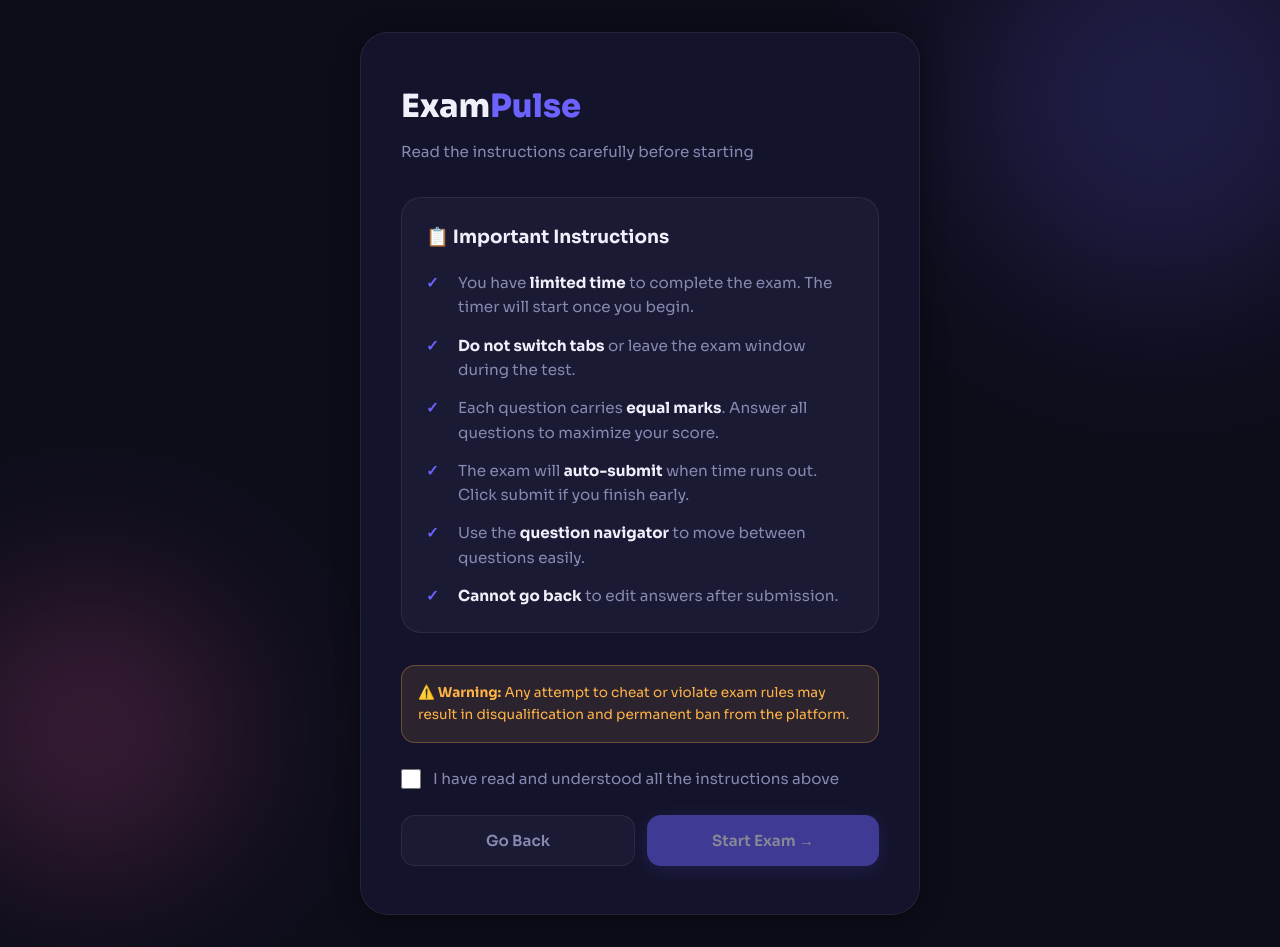
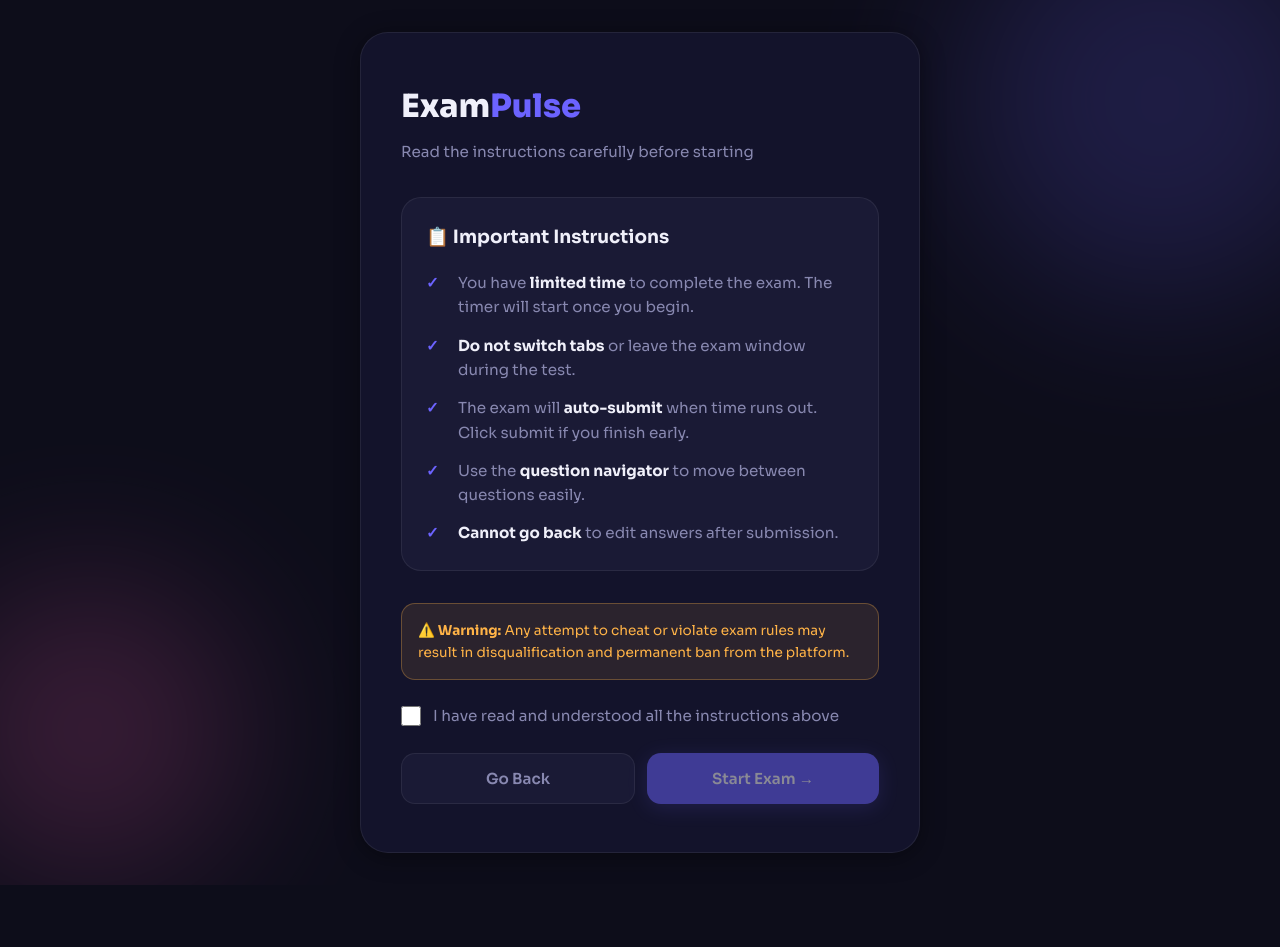
Before and after one commit to dshitty/quizzie, a Next.js app in the folder exam-frontend/: page /exam/1/instructions in a window 1280 px wide. Shown: the top 947 px of the page. After the commit the page ends 885 px from the top, so only its background shows below. Built offline with nearby package versions, Linux system fonts and the light colour scheme.

Commit message:
just updated

```diff
--- a/exam-frontend/app/admin/exams/[id]/edit/page.js
+++ b/exam-frontend/app/admin/exams/[id]/edit/page.js
@@ -4,6 +4,7 @@ import { useEffect, useState } from 'react';
 import API from '@/services/api';
 import { useParams, useRouter } from 'next/navigation';
 import Link from 'next/link';
+import ProtectedRoute from '@/components/ProtectedRoute';
 
 const toLocalDateTimeInputValue = (dateValue) => {
   const d = new Date(dateValue);
@@ -15,7 +16,7 @@ const toLocalDateTimeInputValue = (dateValue) => {
   return `${year}-${month}-${day}T${hours}:${minutes}`;
 };
 
-export default function EditExamPage() {
+function EditExamPageContent() {
   const params = useParams();
   const examId = params.id;
   const router = useRouter();
--- a/exam-frontend/app/admin/exams/[id]/stats/page.js
+++ b/exam-frontend/app/admin/exams/[id]/stats/page.js
@@ -4,8 +4,9 @@ import { useEffect, useState } from 'react';
 import API from '@/services/api';
 import { useParams } from 'next/navigation';
 import Link from 'next/link';
+import ProtectedRoute from '@/components/ProtectedRoute';
 
-export default function ExamStatsPage() {
+function ExamStatsPageContent() {
   const params = useParams();
   const examId = params.id;
 
--- a/exam-frontend/app/admin/exams/create/page.js
+++ b/exam-frontend/app/admin/exams/create/page.js
@@ -4,8 +4,9 @@ import { useEffect, useState } from 'react';
 import API from '@/services/api';
 import { useRouter } from 'next/navigation';
 import Link from 'next/link';
+import ProtectedRoute from '@/components/ProtectedRoute';
 
-export default function CreateExamPage() {
+function CreateExamPageContent() {
   const router = useRouter();
   const draftKey = 'exampulse:create-exam-draft';
 
--- a/exam-frontend/app/admin/students/[id]/edit/page.js
+++ b/exam-frontend/app/admin/students/[id]/edit/page.js
@@ -4,8 +4,9 @@ import { useEffect, useState } from 'react';
 import API from '@/services/api';
 import { useRouter, useParams } from 'next/navigation';
 import Link from 'next/link';
+import ProtectedRoute from '@/components/ProtectedRoute';
 
-export default function EditStudentPage() {
+function EditStudentPageContent() {
   const router = useRouter();
   const params = useParams();
   const studentId = params.id;
--- a/exam-frontend/app/admin/students/create/page.js
+++ b/exam-frontend/app/admin/students/create/page.js
@@ -4,8 +4,9 @@ import { useState } from 'react';
 import API from '@/services/api';
 import { useRouter } from 'next/navigation';
 import Link from 'next/link';
+import ProtectedRoute from '@/components/ProtectedRoute';
 
-export default function CreateStudentPage() {
+function CreateStudentPageContent() {
   const [formData, setFormData] = useState({
     name: '',
     email: '',
--- a/exam-frontend/app/exam/[id]/instructions/page.js
+++ b/exam-frontend/app/exam/[id]/instructions/page.js
@@ -39,10 +39,6 @@ export default function InstructionsPage() {
             <li style={{ display: 'flex', gap: '12px', fontSize: '0.95rem', color: 'var(--text-secondary)', lineHeight: '1.6' }}>
               <span style={{ color: 'var(--accent)', fontWeight: '600', minWidth: '20px' }}>✓</span>
               <span><strong style={{ color: 'var(--text-primary)' }}>Do not switch tabs</strong> or leave the exam window during the test.</span>
-            </li>
-            <li style={{ display: 'flex', gap: '12px', fontSize: '0.95rem', color: 'var(--text-secondary)', lineHeight: '1.6' }}>
-              <span style={{ color: 'var(--accent)', fontWeight: '600', minWidth: '20px' }}>✓</span>
-              <span>Each question carries <strong style={{ color: 'var(--text-primary)' }}>equal marks</strong>. Answer all questions to maximize your score.</span>
             </li>
             <li style={{ display: 'flex', gap: '12px', fontSize: '0.95rem', color: 'var(--text-secondary)', lineHeight: '1.6' }}>
               <span style={{ color: 'var(--accent)', fontWeight: '600', minWidth: '20px' }}>✓</span>
```
Also changed, not shown: exam-frontend/app/admin/results/page.js (+0 -8 lines), 1 other file (tests, documents, lock files or other folders).
